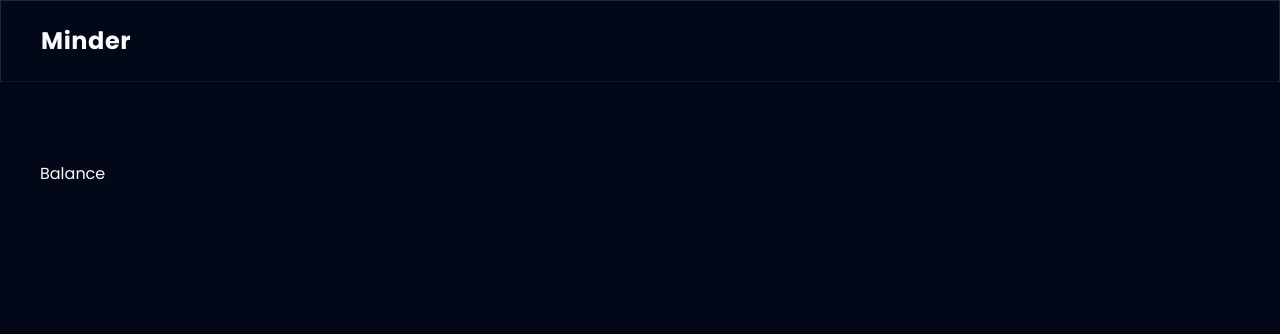
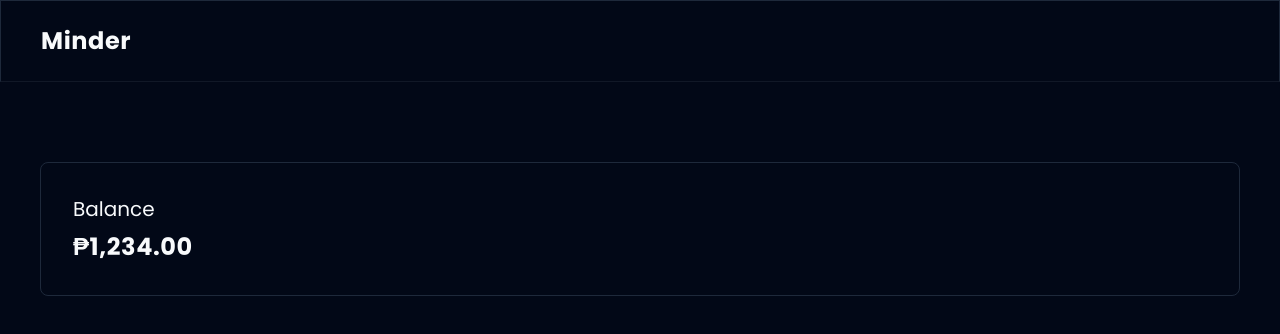
Before and after one commit to michaelcanonizado/minder, a Next.js app: page /demo in a window 1280 px wide. Shown: the top 334 px of the page. Built offline with nearby package versions, Linux system fonts and the light colour scheme.

Commit message:
feat: add Balance component

```diff
--- a/src/app/demo/page.tsx
+++ b/src/app/demo/page.tsx
@@ -5,7 +5,7 @@ export default function Demo() {
 
   return (
     <div className='mt-20 px-10'>
-      <Balance />
+      <Balance balance={1234} />
     </div>
   );
 }
--- a/src/components/sections/demo/balance.tsx
+++ b/src/components/sections/demo/balance.tsx
@@ -1,7 +1,39 @@
+import { cn } from '@/lib/utils';
 import React from 'react';
 
-const Balance = () => {
-  return <div>Balance</div>;
+const Balance = ({
+  className,
+  balance
+}: {
+  className?: string;
+  balance?: number;
+}) => {
+  let formattedBalance;
+
+  if (balance) {
+    formattedBalance = new Intl.NumberFormat('en-US', {
+      style: 'currency',
+      currency: 'PHP',
+      minimumFractionDigits: 2,
+      maximumFractionDigits: 2
+    }).format(balance);
+  }
+
+  return (
+    <section
+      className={cn(
+        'flex flex-col justify-end gap-2 rounded-lg border p-8',
+        className
+      )}
+    >
+      <div className=''>
+        <h3 className='text-xl'>Balance</h3>
+      </div>
+      <div className=''>
+        <p className='text-2xl font-bold tracking-wide'>{formattedBalance}</p>
+      </div>
+    </section>
+  );
 };
 
 export default Balance;
```
